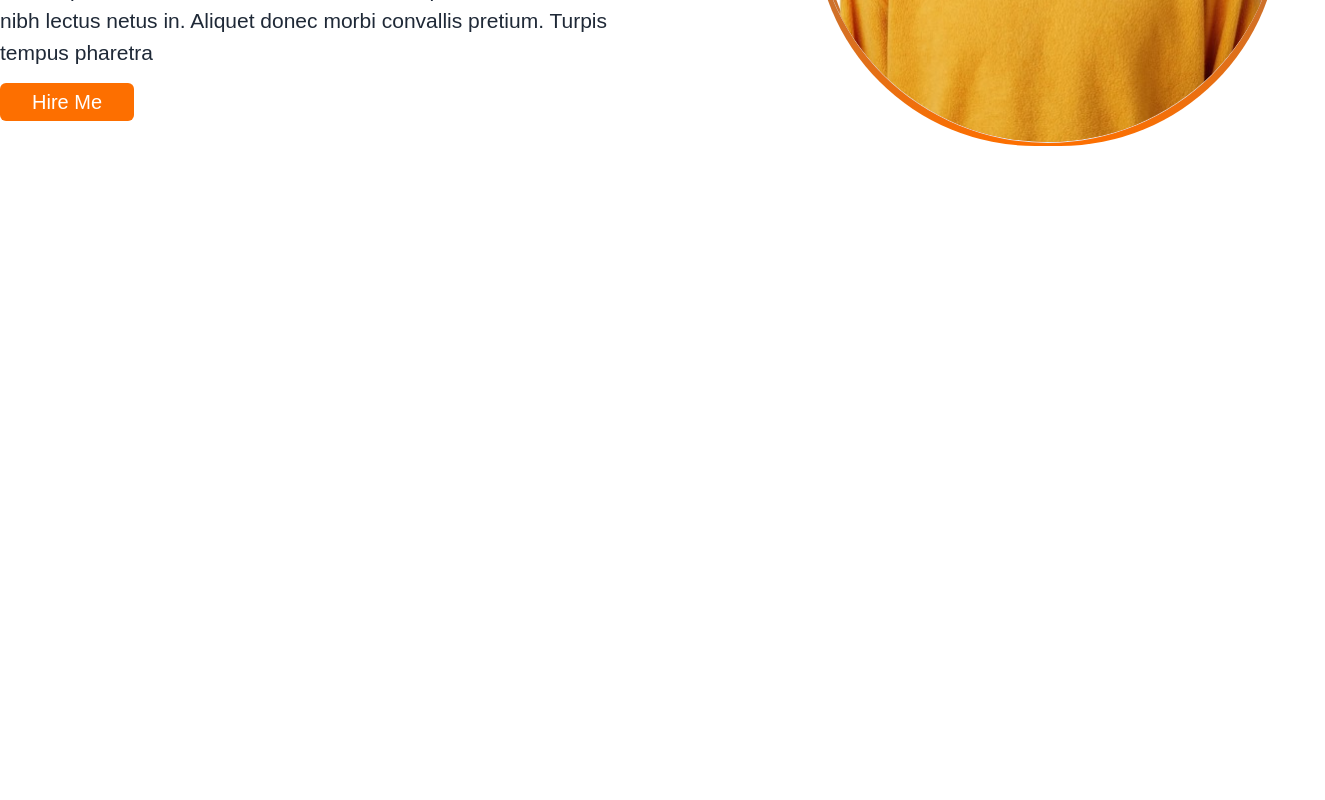
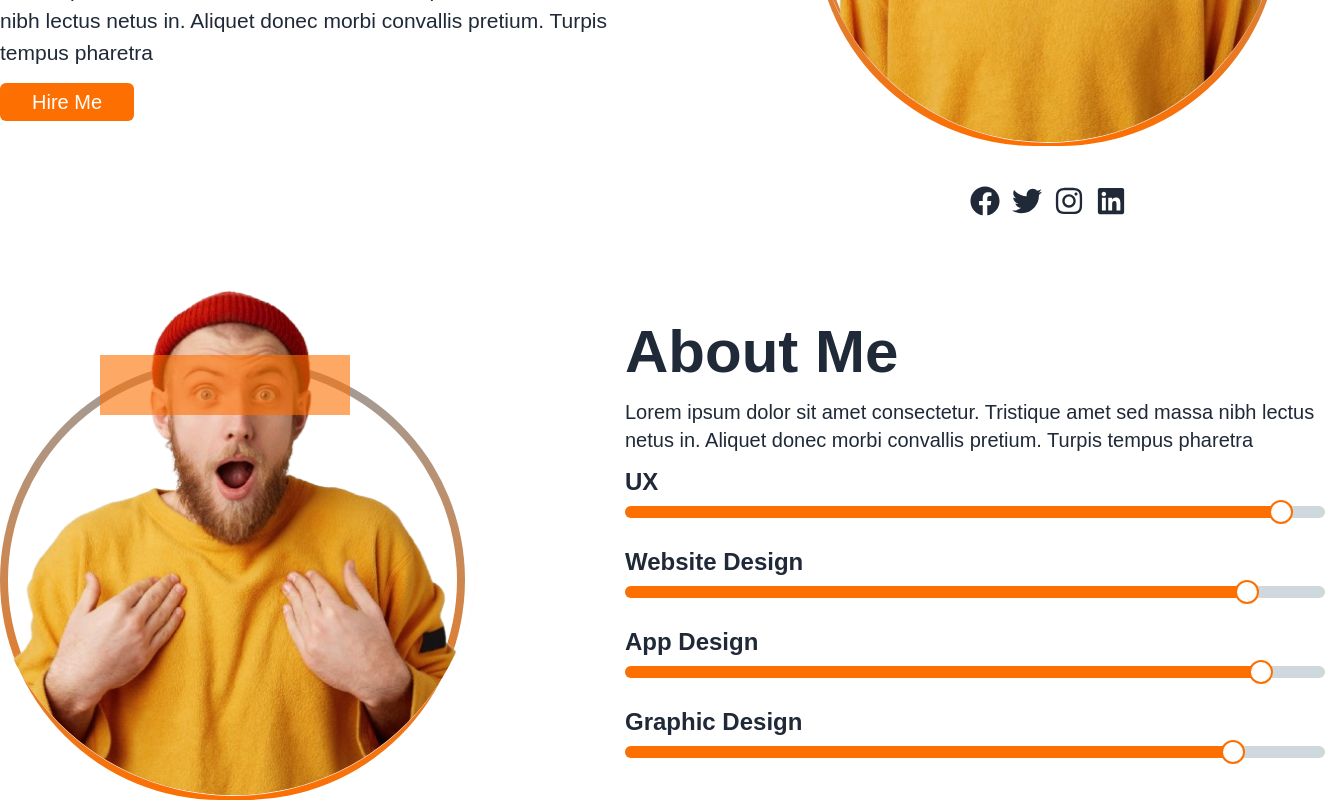
Before and after one commit to codewithToufikul/portfolio-task-potential, a React (Vite) app: page / in a window 1280 px wide. Shown: the part 550-1350 px from the top of the page, 1325 px wide, since content can reach past the window. Before the commit the page ends 800 px from the top, so only its background shows below. Built offline with nearby package versions, Linux system fonts and the light colour scheme.

Commit message:
about section added

```diff
--- a/package.json
+++ b/package.json
@@ -10,6 +10,7 @@
     "preview": "vite preview"
   },
   "dependencies": {
+    "@material-tailwind/react": "^2.1.10",
     "react": "^18.3.1",
     "react-dom": "^18.3.1",
     "react-icons": "^5.3.0"
--- a/src/App.jsx
+++ b/src/App.jsx
@@ -1,3 +1,4 @@
+import About from "./component/About/About"
 import Banner from "./component/Banner/Banner"
 import Navbar from "./component/Navbar/Navbar"
 
@@ -7,6 +8,7 @@ function App() {
     <div className="max-w-[1400px] mx-auto">
       <Navbar/>
       <Banner/>
+      <About/>
     </div>
   )
 }
--- /dev/null
+++ b/src/component/About/About.jsx
@@ -0,0 +1,55 @@
+import { Slider } from "@material-tailwind/react";
+import personImage from "../../assets/aboutImage.png";
+
+const About = () => {
+  return (
+    <div className=" mt-16 w-full flex gap-40 items-center">
+      <div>
+        <div className="relative w-[465px] mt-20 ">
+          <div className="w-full h-[440px] inset-0 rounded-full bg-gradient-to-b from-gray-500 to-[#FD6F00] p-2 bg-clip-border">
+            <div className="w-full h-full rounded-full bg-white">
+              {/* Your inner content goes here */}
+            </div>
+          </div>
+
+          <img
+            src={personImage}
+            alt="Banner"
+            className=" min-w-[490px] z-20 absolute top-[-74px] right-[-13px]  object-cover rounded-b-full border-b-[1px]"
+          />
+          <div className="bg-[#FD6F0099] w-[250px] h-[60px] absolute top-[-5px] z-50 left-[100px]"></div>
+        </div>
+      </div>
+      <div>
+        <div>
+          <h1 className=" text-6xl font-semibold mb-4">About Me</h1>
+          <p className=" text-xl font-normal">
+            Lorem ipsum dolor sit amet consectetur. Tristique amet sed massa
+            nibh lectus netus in. Aliquet donec morbi convallis pretium. Turpis
+            tempus pharetra
+          </p>
+          <div className=" space-y-7 mt-3">
+            <div>
+              <h1 className=" text-2xl font-semibold mb-2">UX</h1>
+              <Slider className=" w-[700px] text-[#FD6F00]" size="lg" color="red" value={95} />
+            </div>
+            <div>
+              <h1 className=" text-2xl font-semibold mb-2">Website Design</h1>
+              <Slider className=" w-[700px] text-[#FD6F00]" size="lg" color="red" value={90} />
+            </div>
+            <div>
+              <h1 className=" text-2xl font-semibold mb-2">App Design </h1>
+              <Slider className=" w-[700px] text-[#FD6F00]" size="lg" color="red" value={92} />
+            </div>
+            <div>
+              <h1 className=" text-2xl font-semibold mb-2">Graphic Design </h1>
+              <Slider className=" w-[700px] text-[#FD6F00]" size="lg" color="red" value={88} />
+            </div>
+          </div>
+        </div>
+      </div>
+    </div>
+  );
+};
+
+export default About;
--- a/src/component/Banner/Banner.jsx
+++ b/src/component/Banner/Banner.jsx
@@ -1,4 +1,5 @@
-import bannerImage from '../../assets/bannnerImage.png';
+import { FaFacebook, FaInstagram, FaLinkedin, FaTwitter } from "react-icons/fa";
+import bannerImage from "../../assets/bannnerImage.png";
 
 const Banner = () => {
   return (
@@ -35,8 +36,12 @@ const Banner = () => {
           alt="Banner"
           className=" z-20 absolute top-[-97px] object-cover rounded-b-full border-b-[1px]"
         />
-          <div className='bg-[#FD6F0099] w-[250px] h-[60px] absolute top-[-10px] z-50 left-[95px]'>
-
+        <div className="bg-[#FD6F0099] w-[250px] h-[60px] absolute top-[-10px] z-50 left-[95px]"></div>
+        <div className=" flex justify-center gap-3 mt-10">
+      <p className=" text-3xl cursor-pointer"><FaFacebook /></p>
+      <p className=" text-3xl cursor-pointer"><FaTwitter /></p>
+      <p className=" text-3xl cursor-pointer"><FaInstagram /></p>
+      <p className=" text-3xl cursor-pointer"><FaLinkedin /></p>
       </div>
       </div>
     </div>
--- a/tailwind.config.js
+++ b/tailwind.config.js
@@ -1,5 +1,7 @@
 /** @type {import('tailwindcss').Config} */
-export default {
+const withMT = require("@material-tailwind/react/utils/withMT");
+
+export default withMT({
   content: [
     "./index.html",
     "./src/**/*.{js,ts,jsx,tsx}",
@@ -11,8 +13,8 @@ export default {
       },
       textColor: {
         themeColor: '#FD6F00',
-      }
+      },
     },
   },
   plugins: [require('daisyui')],
-}
+});
```
Also changed, not shown: src/assets/aboutImage.png (added), 1 other file (tests, documents, lock files or other folders). Lines whose indentation alone changed are shown as unchanged.
